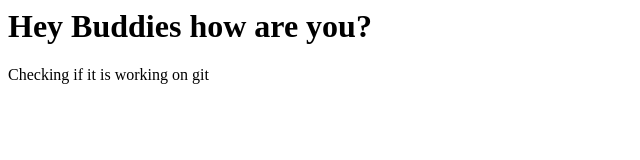
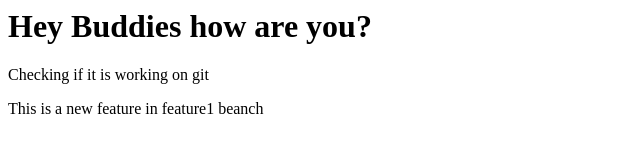
Before and after one commit to NavyaSai-V/Website, a plain HTML site: page index.html in a window 1280 px wide. Shown: the whole page, without its empty margins (0-640 px from the left). Drawn offline with Linux system fonts and the light colour scheme.

Commit message:
add new feature

```diff
--- a/index.html
+++ b/index.html
@@ -1,2 +1,3 @@
 <h1>Hey Buddies how are you?</h1>
 <p>Checking if it is working on git</p>
+<p>This is a new feature in feature1 beanch</p>
```
